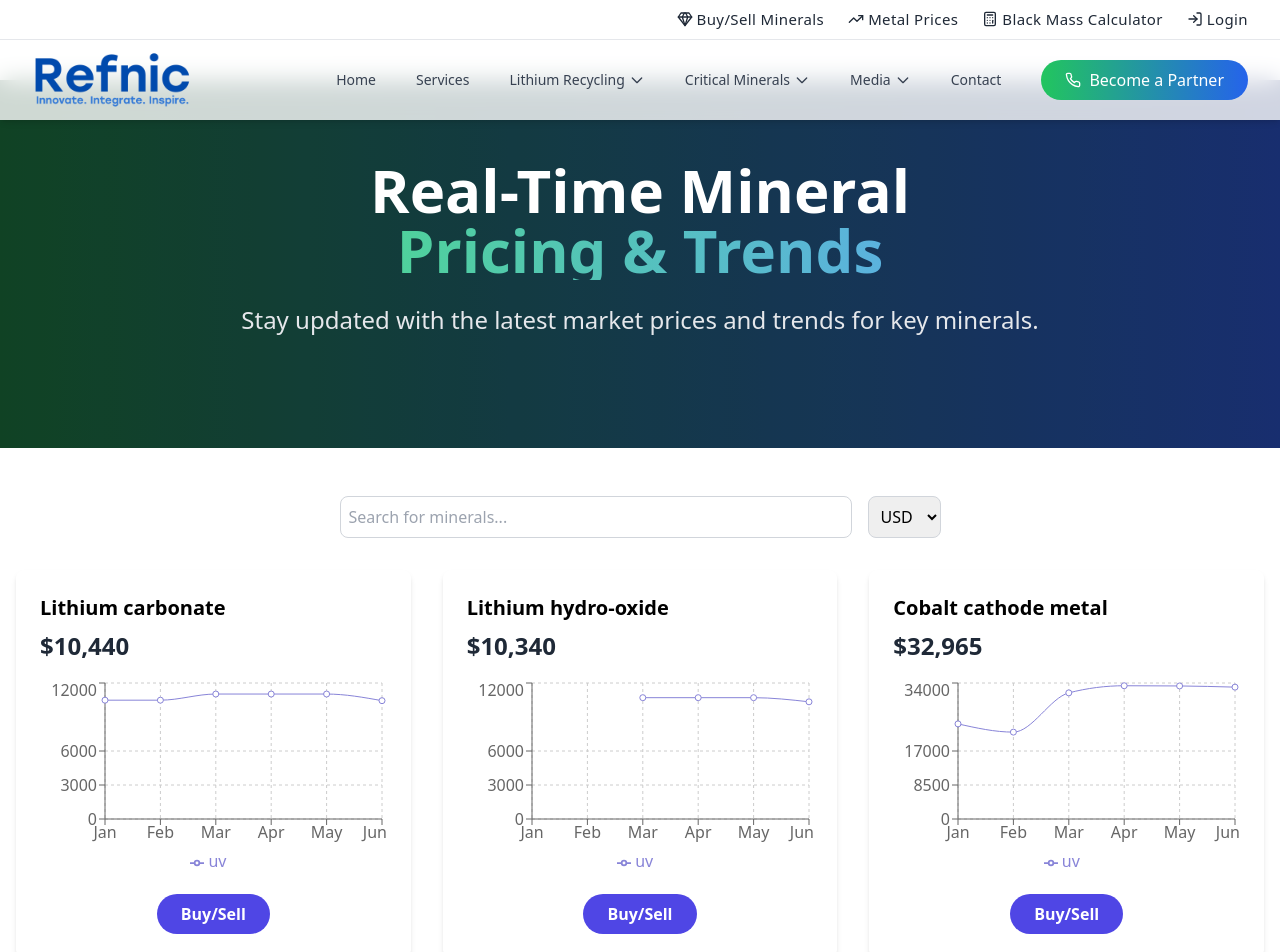
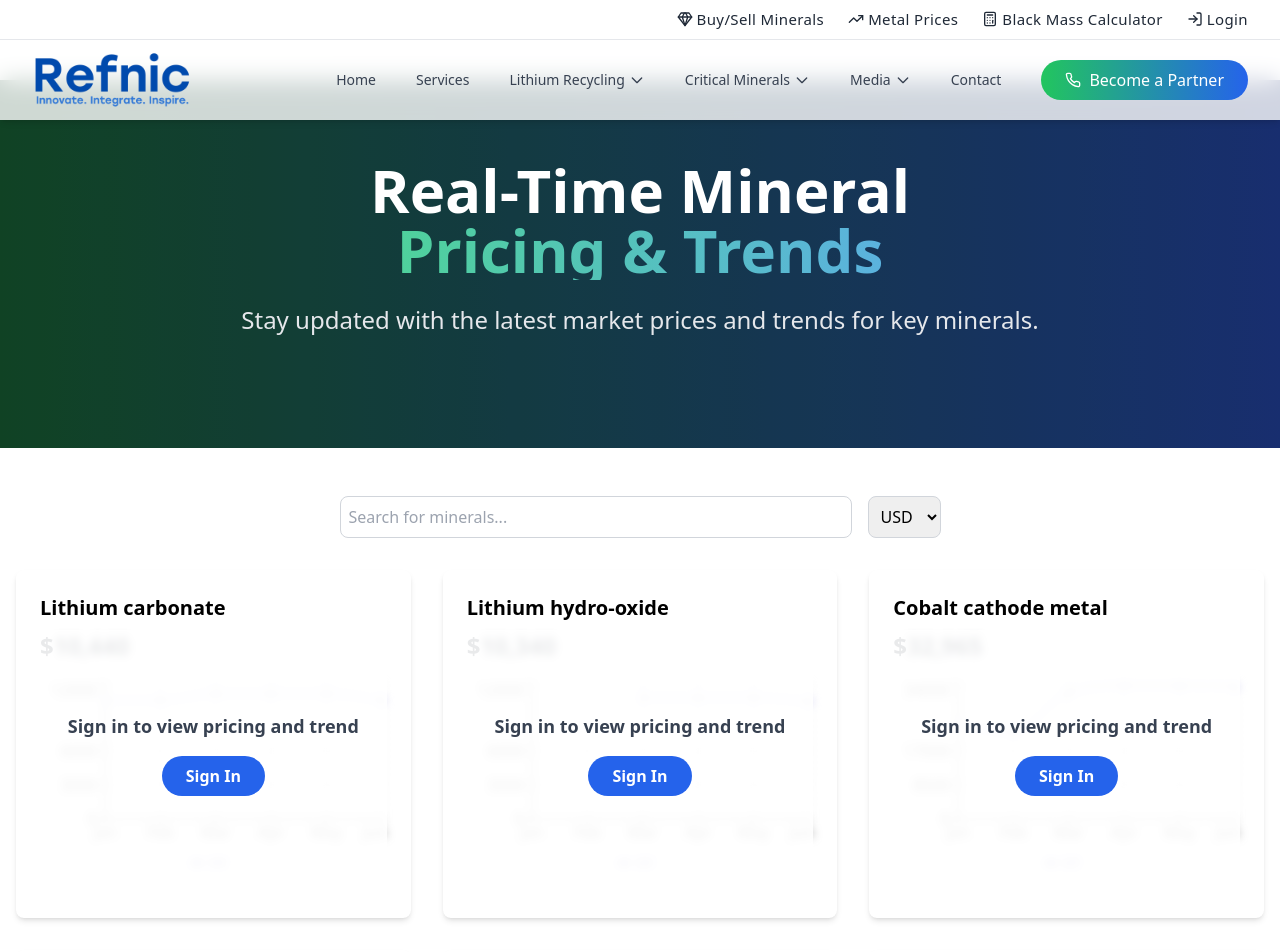
Before and after one commit to Zetrance-tech/refnic, a React (Vite) app: page /pricing in a window 1280 px wide. Shown: the top 952 px of the page. Built offline with nearby package versions, Linux system fonts and the light colour scheme.

Commit message:
price page blur

```diff
--- a/src/pages/Pricing.tsx
+++ b/src/pages/Pricing.tsx
@@ -1,4 +1,4 @@
-import React, { useState } from 'react';
+import React, { useState, useEffect } from 'react';
 import { LineChart, Line, XAxis, YAxis, CartesianGrid, Tooltip, Legend, ResponsiveContainer } from 'recharts';
 import { useNavigate } from 'react-router-dom';
 
@@ -6,6 +6,14 @@ const Pricing: React.FC = () => {
   const navigate = useNavigate();
   const [searchQuery, setSearchQuery] = useState('');
   const [currency, setCurrency] = useState('USD');
+  const [isLoggedIn, setIsLoggedIn] = useState(false); // New state for login status
+
+  useEffect(() => {
+    // Simulate login status check
+    // In a real application, you would check a token or user session
+    const userLoggedIn = localStorage.getItem('isLoggedIn') === 'true';
+    setIsLoggedIn(userLoggedIn);
+  }, []);
 
   const conversionRates = {
     USD: 1,
@@ -272,8 +280,40 @@ const Pricing: React.FC = () => {
         </div>
         <div className="grid grid-cols-1 md:grid-cols-2 lg:grid-cols-3 gap-8">
             {filteredMinerals.map((mineral, index) => (
-            <div key={index} className="bg-white p-6 rounded-lg shadow-md">
+            <div key={index} className="bg-white p-6 rounded-lg shadow-md relative">
                 <h2 className="text-xl font-bold mb-2">{mineral.name}</h2>
+                {!isLoggedIn ? (
+                  <div className="relative">
+                    <p className="text-2xl font-semibold text-gray-800 mb-4">
+                      {getCurrencySymbol(currency)}
+                      <span className="blur-sm">
+                        {(mineral.price * conversionRates[currency as keyof typeof conversionRates]).toLocaleString()}
+                      </span>
+                    </p>
+                    <ResponsiveContainer width="100%" height={200} className="blur-sm">
+                      <LineChart data={mineral.data}>
+                        <CartesianGrid strokeDasharray="3 3" />
+                        <XAxis dataKey="name" />
+                        <YAxis />
+                        <Tooltip />
+                        <Legend />
+                        <Line type="monotone" dataKey="uv" stroke="#8884d8" activeDot={{ r: 8 }} />
+                      </LineChart>
+                    </ResponsiveContainer>
+                    <div className="absolute inset-0 flex flex-col items-center justify-center bg-white bg-opacity-90 rounded-lg">
+                      <p className="text-lg font-semibold text-gray-700 mb-4 text-center">
+                        Sign in to view pricing and trend
+                      </p>
+                      <button
+                        onClick={() => navigate('/login')}
+                        className="bg-blue-600 hover:bg-blue-700 text-white font-bold py-2 px-6 rounded-full"
+                      >
+                        Sign In
+                      </button>
+                    </div>
+                  </div>
+                ) : (
+                  <>
                     <p className="text-2xl font-semibold text-gray-800 mb-4">
                       {getCurrencySymbol(currency)}
                       {(mineral.price * conversionRates[currency as keyof typeof conversionRates]).toLocaleString()}
@@ -288,13 +328,9 @@ const Pricing: React.FC = () => {
                         <Line type="monotone" dataKey="uv" stroke="#8884d8" activeDot={{ r: 8 }} />
                       </LineChart>
                     </ResponsiveContainer>
+                  </>
+                )}
                 <div className="flex justify-center mt-4">
-                  <button
-                    onClick={() => navigate('/trade')}
-                    className="bg-indigo-600 hover:bg-indigo-700 text-white font-bold py-2 px-6 rounded-full"
-                  >
-                    Buy/Sell
-                  </button>
                 </div>
             </div>
             ))}
```
Lines whose indentation alone changed are shown as unchanged.
